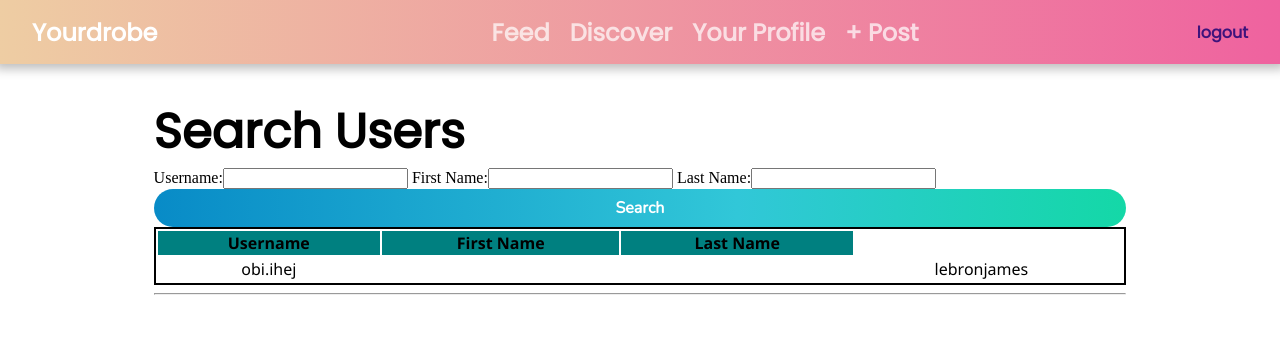
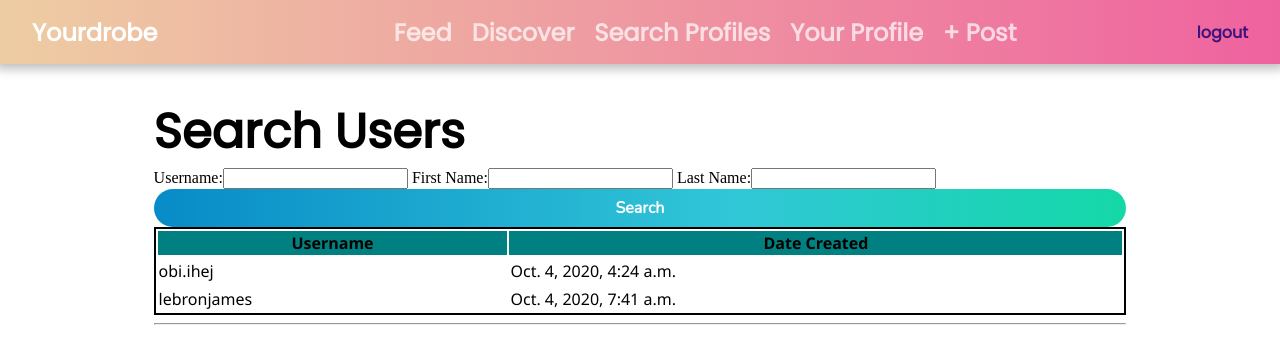
Before and after one commit to ObiTracks/YourDrobe, a Django app: page /discover/search/ in a window 1280 px wide. Shown: the top 364 px of the page. Run offline with Django 3.2, Linux system fonts and the light colour scheme; data comes from the database, SQL or seed files in the repository; both versions use the stored data as it was after the commit.

Commit message:
The website is now in fully working condition

```diff
--- a/webapp/templates/navbar.html
+++ b/webapp/templates/navbar.html
@@ -7,6 +7,7 @@
     <ul>
         <li><a href="{% url 'home' %}">Feed</a></li>
         <li><a href="{% url 'discover' %}">Discover</a></li>
+        <li><a href="{% url 'search' %}">Search Profiles</a></li>
         <li><a href="{% url 'profile' request.user.customer.id %}">Your Profile</a></li>
         <li><a href="{% url 'create' %}">+ Post</a></li>
     </ul>
--- a/webapp/templates/search.html
+++ b/webapp/templates/search.html
@@ -19,17 +19,16 @@
     <table style="border: solid black 2px; width: 100%; font-family:'Segoe UI', Tahoma, Geneva, Verdana, sans-serif;">
         <tr style="width: 100%; background: teal;">
             <th>Username</th>
-            <th>First Name</th>
-            <th>Last Name</th>
+            <th>Date Created</th>
         </tr>
 
-        <tr style="width: 100%; text-align: center; font-family:'Segoe UI', Tahoma, Geneva, Verdana, sans-serif;">
+
         {% for customer in customers %}
+        <tr style="width: 100%; text-align: center; font-family:'Segoe UI', Tahoma, Geneva, Verdana, sans-serif;"></tr>
             <td>{{customer.username}}</td>
-            <td>{{customer.first_name}}</td>
-            <td>{{customer.last_name}}</td>
+            <td>{{customer.date_created}}</td>
+        </tr>
         {% endfor %}
-        </tr>
     </table>
     <hr>
 
```
Also changed, not shown: db.sqlite3.
